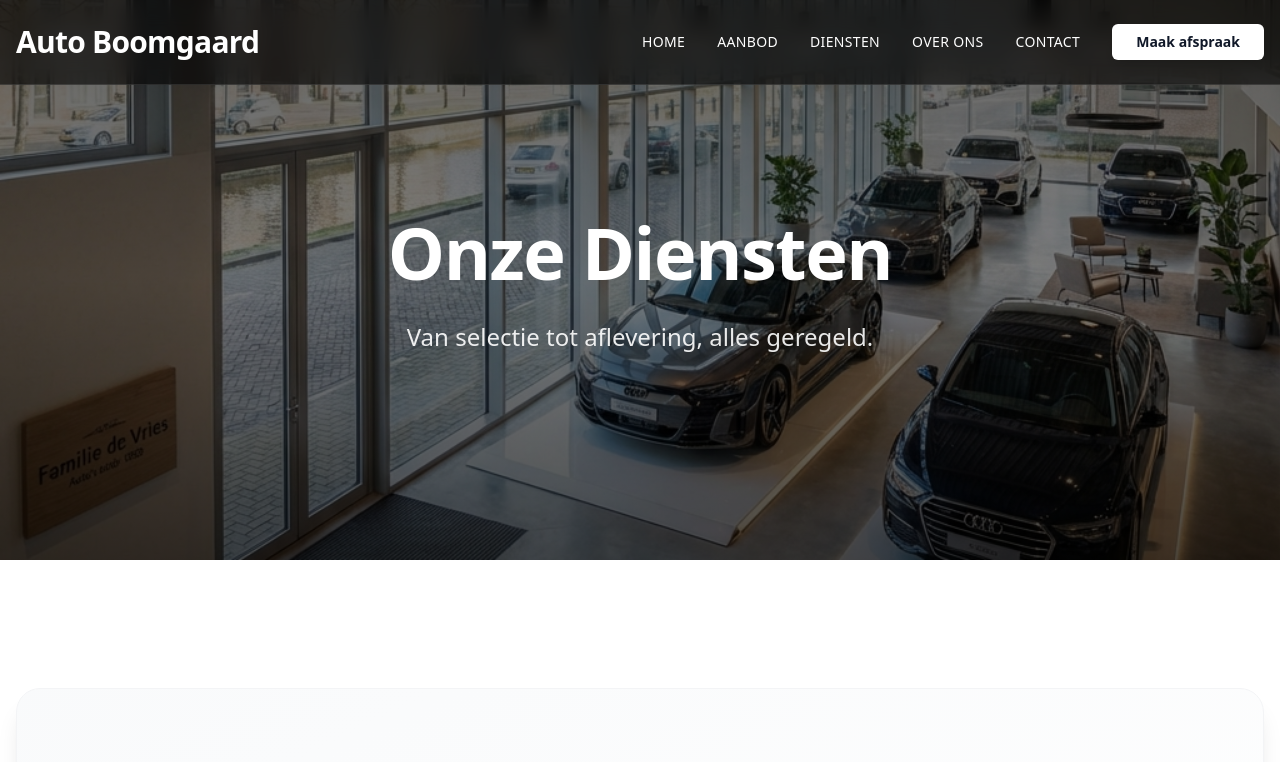
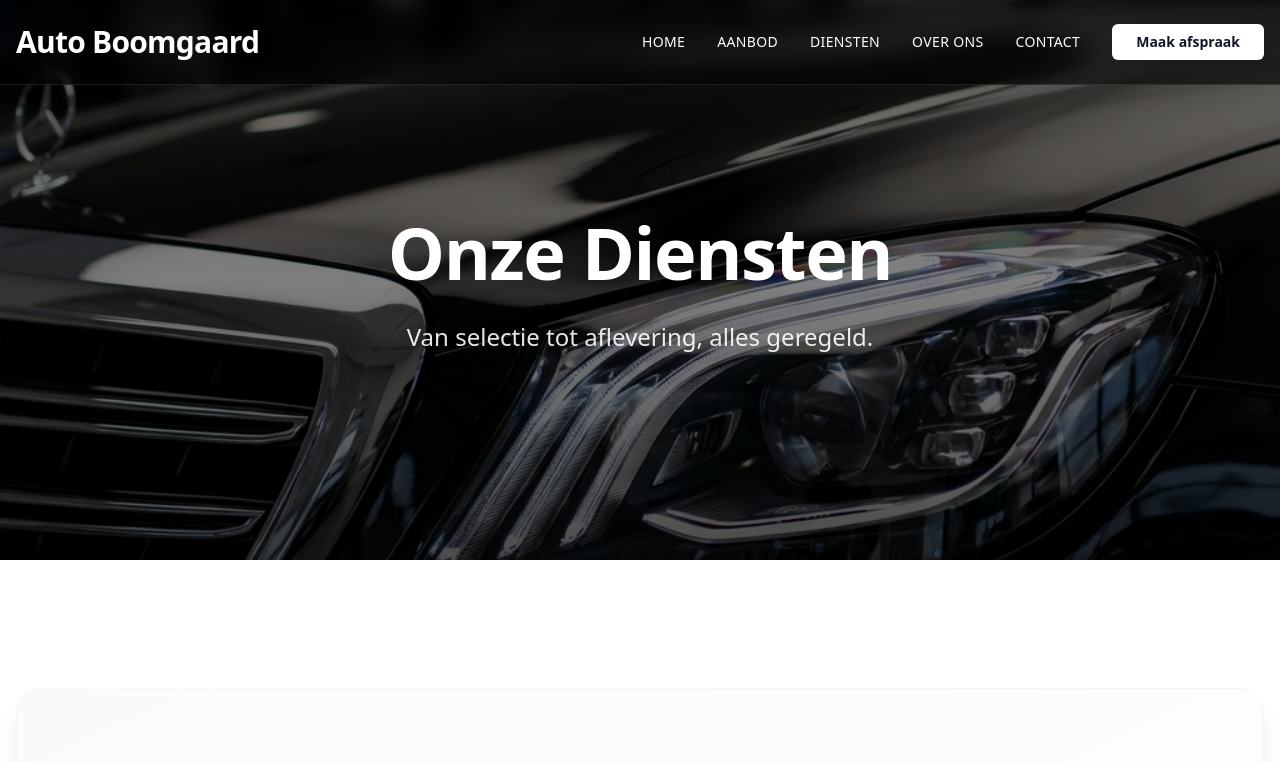
Before and after one commit to robinbril/boomgaard, a Next.js app: page /diensten in a window 1280 px wide. Shown: the top 762 px of the page. Built offline with nearby package versions, Linux system fonts and the light colour scheme.

Commit message:
fix: Use proven sharp luxury car image with CSS clarity filters

```diff
--- a/src/app/diensten/page.tsx
+++ b/src/app/diensten/page.tsx
@@ -16,16 +16,24 @@ export default function ServicesPage() {
             {/* Full-Width Hero with Subtle Animation */}
             <section className="relative h-[70vh] flex items-center justify-center overflow-hidden">
                 <motion.div
-                    initial={{ scale: 1.1 }}
+                    initial={{ scale: 1.05 }}
                     animate={{ scale: 1 }}
                     transition={{ duration: 1.5, ease: "easeOut" }}
                     className="absolute inset-0"
+                    style={{
+                        imageRendering: 'crisp-edges',
+                        WebkitFontSmoothing: 'antialiased'
+                    }}
                 >
                     <Image
-                        src="/showroom_interior_1763981283525.png"
-                        alt="Auto Boomgaard Luxe Showroom"
+                        src="/car_detail_luxury_1763981365783.png"
+                        alt="Premium Mercedes-Benz in Auto Boomgaard Showroom"
                         fill
                         className="object-cover object-center"
+                        style={{
+                            filter: 'contrast(1.05) saturate(1.1)',
+                            imageRendering: '-webkit-optimize-contrast'
+                        }}
                         priority
                         quality={100}
                         unoptimized
```
Also changed, not shown: public/hero-sharp.png (added).
